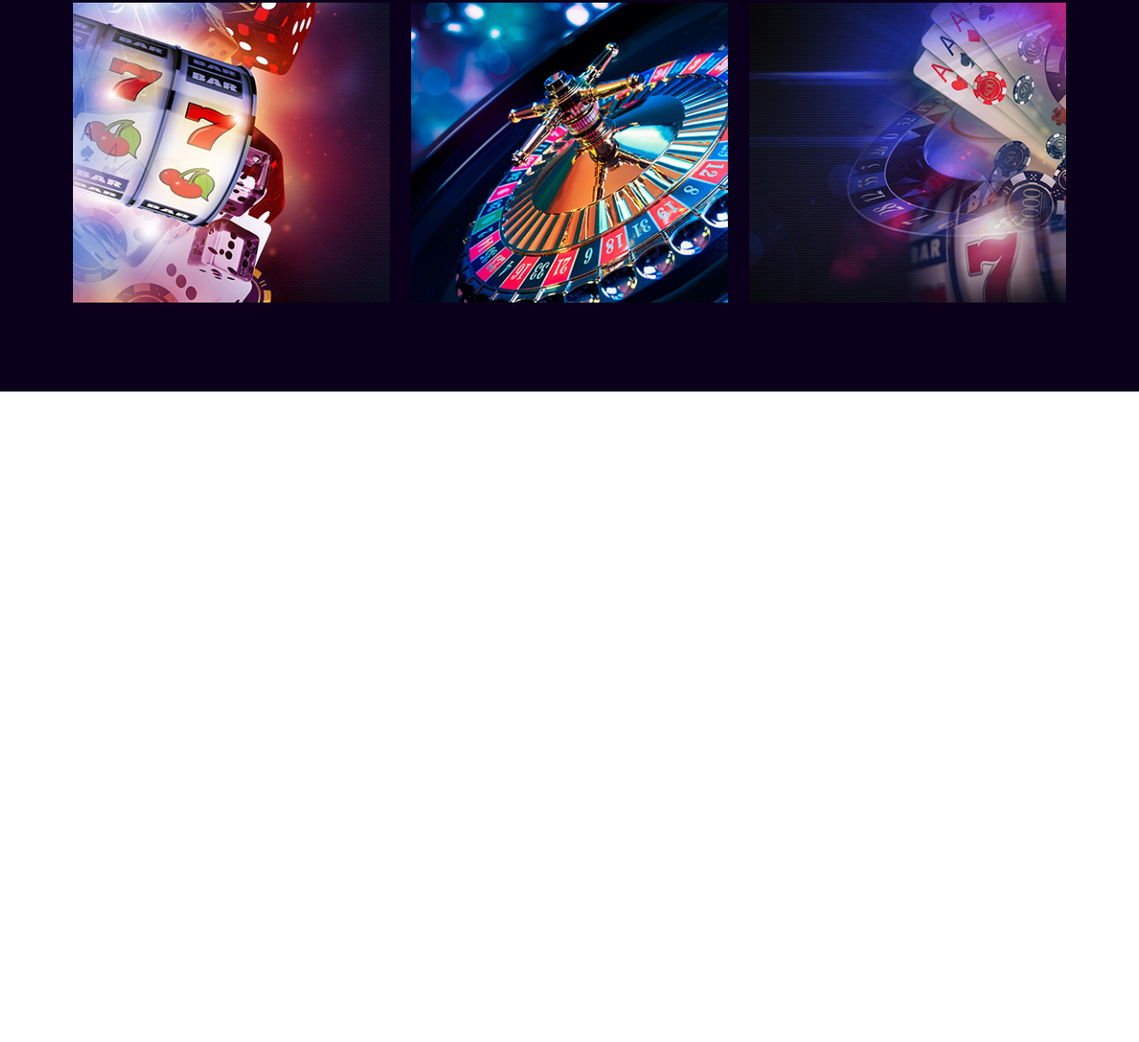
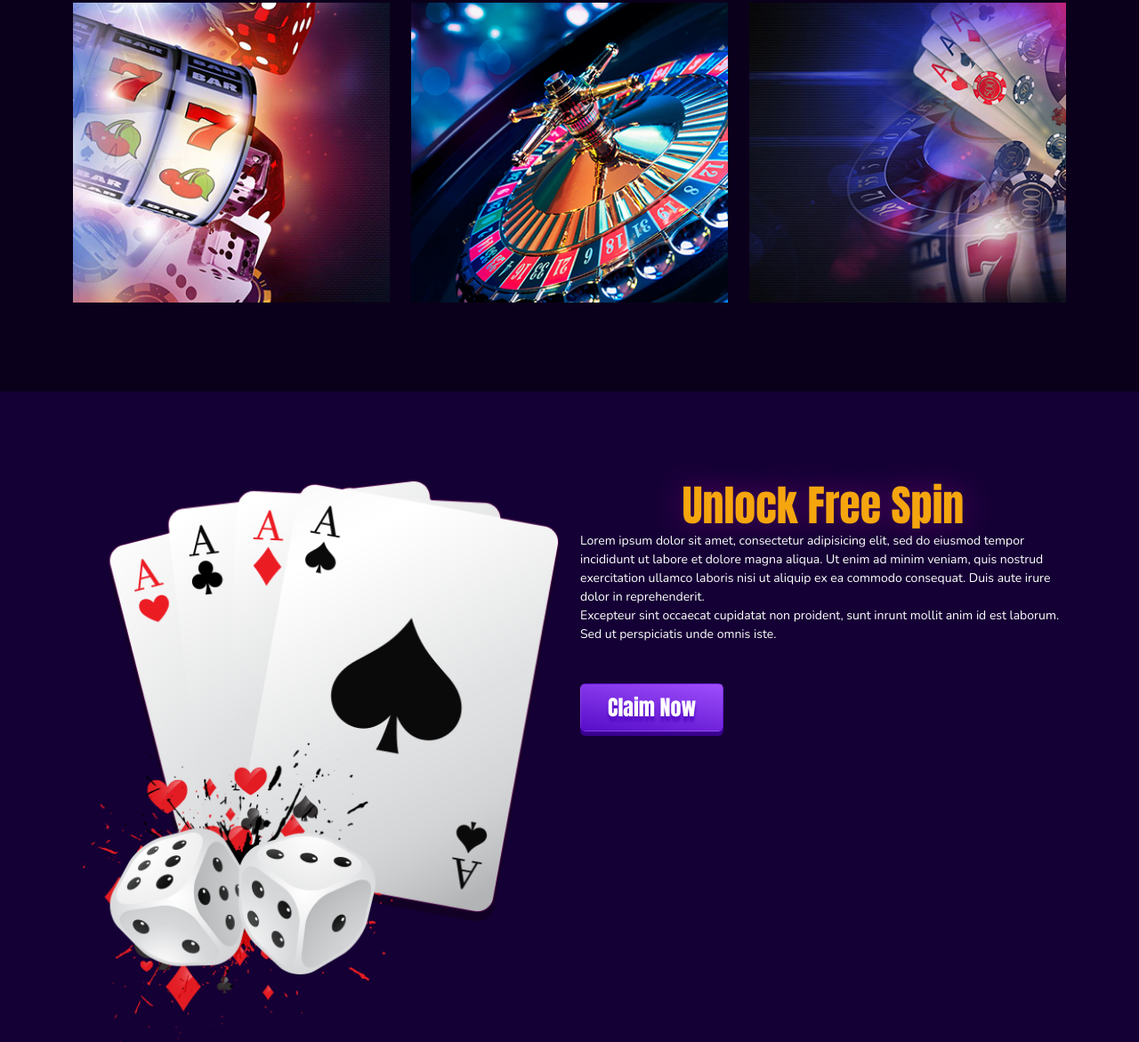
Before and after one commit to muhammadrimon/jackport, a plain HTML site: page index.html in a window 1280 px wide. Shown: the part 1310-2481 px from the top of the page at 89% size. Before the commit the page ends 1750 px from the top, so only its background shows below. Drawn offline with nearby package versions, Linux system fonts and the light colour scheme.

Commit message:
or change

```diff
--- a/css/style.css
+++ b/css/style.css
@@ -304,3 +304,29 @@ header h1 {
 /* =================================================================
                           related css ends
 ================================================================= */
+
+#unlock {
+  padding-top: 100px;
+  background: #150035;
+}
+
+#unlock .unlock-text .text a {
+  background: linear-gradient(10deg, #570dc8, #9e4efc);
+  line-height: 52px;
+  padding: 0 30px !important;
+  border-radius: 6px !important;
+  filter: drop-shadow(0px 5px 0px #3a0090);
+  text-shadow: 0px 6px 3px #570dc8;
+  /* transition: all linear 0.4s; */
+  margin-top: 45px;
+}
+
+#unlock .unlock-text .text a:hover {
+  background: var(--btnhov);
+  filter: drop-shadow(0px 5px 0px #661355);
+  text-shadow: 0px 6px 3px #661355;
+}
+
+/* =================================================================
+                          unlock css ends
+================================================================= */
--- a/index.html
+++ b/index.html
@@ -162,6 +162,40 @@
     </section>
     <!-- related ends -->
 
+    <!-- unlock start -->
+    <section id="unlock">
+      <div class="container">
+        <div class="row">
+          <div class="col-xl-6">
+            <div class="unlock-image">
+              <img src="images/unlock.png" alt="unlock" class="img-fluid w-100" />
+            </div>
+          </div>
+          <div class="col-xl-6">
+            <div class="unlock-text">
+              <header>
+                <h1 class="mb-0 anton-r fs-48 text-capitalize text-center">unlock free spin</h1>
+              </header>
+              <div class="text">
+                <p class="mb-0 nun-r fs-14 text-white">
+                  Lorem ipsum dolor sit amet, consectetur adipisicing elit, sed do eiusmod tempor incididunt ut labore
+                  et dolore magna aliqua. Ut enim ad minim veniam, quis nostrud exercitation ullamco laboris nisi ut
+                  aliquip ex ea commodo consequat. Duis aute irure dolor in reprehenderit.
+                </p>
+
+                <p class="mb-0 nun-r fs-14 text-white">
+                  Excepteur sint occaecat cupidatat non proident, sunt inrunt mollit anim id est laborum. Sed ut
+                  perspiciatis unde omnis iste.
+                </p>
+                <a href="#" class="btn anton-r fs-24 text-white text-capitalize p-0">claim now</a>
+              </div>
+            </div>
+          </div>
+        </div>
+      </div>
+    </section>
+    <!-- unlock ends -->
+
     <script src="js/jquery-2.2.4.min.js"></script>
     <script src="js/bootstrap.bundle.min.js"></script>
     <script src="js/custom.js"></script>
```
